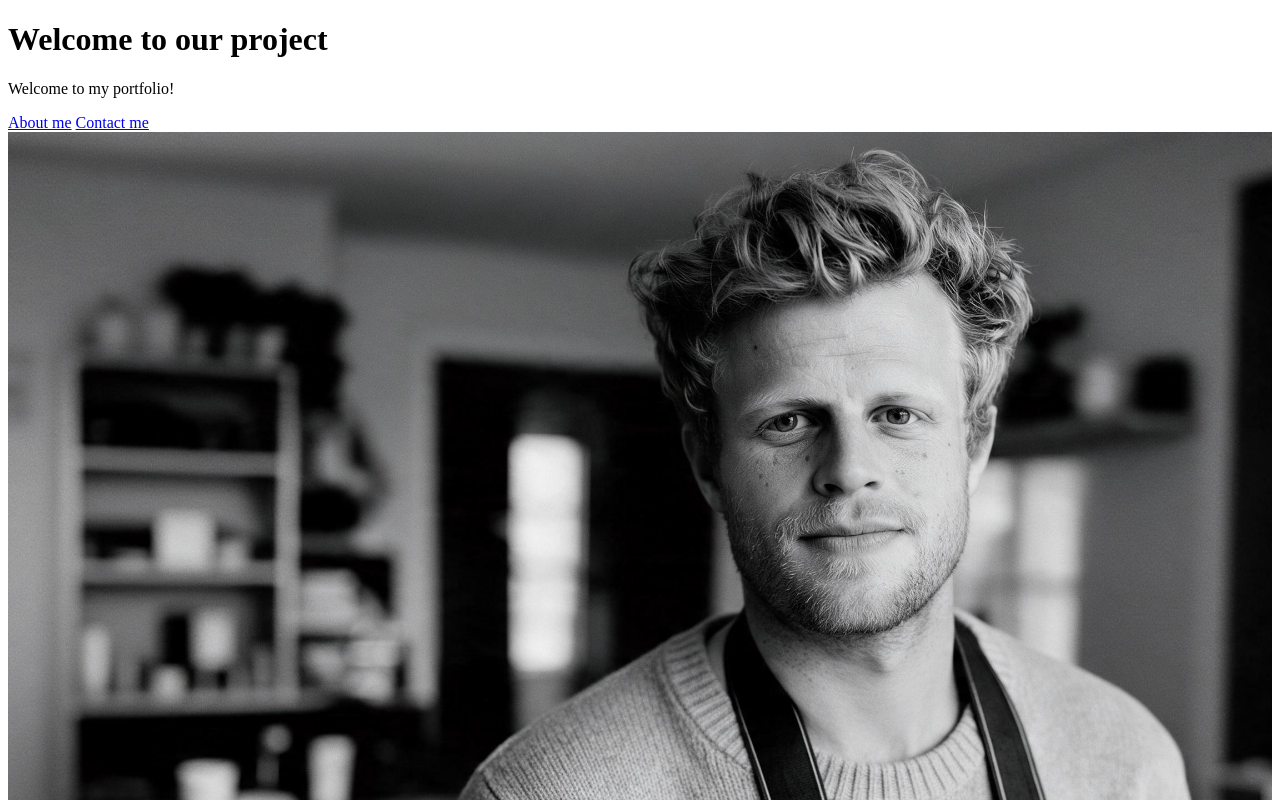
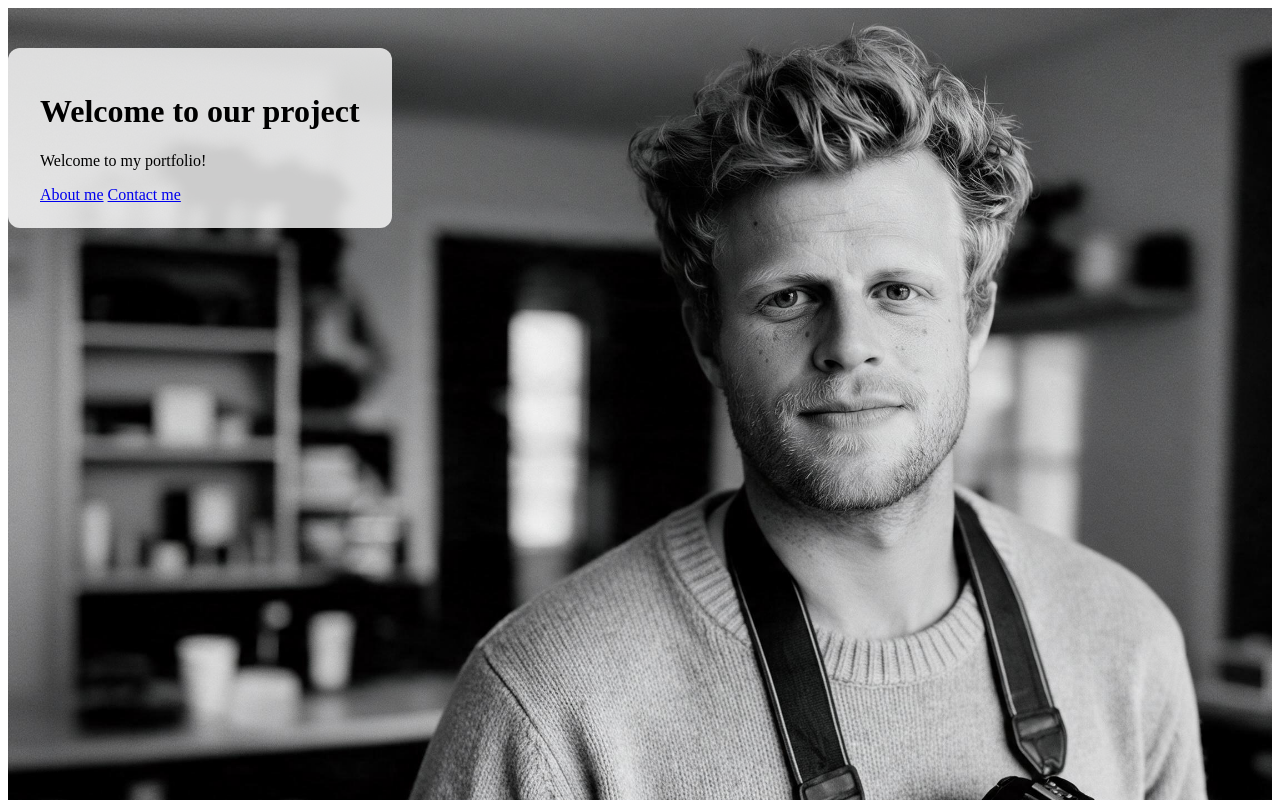
Before and after one commit to issa433/group-project-portfolio, a SvelteKit app: page / in a window 1280 px wide. Shown: the top 800 px of the page. Built offline with nearby package versions, Linux system fonts and the light colour scheme.

Commit message:
text in box

```diff
--- a/src/routes/+page.svelte
+++ b/src/routes/+page.svelte
@@ -25,4 +25,17 @@ img {
     object-fit: cover;
     display: block;
 }
+main {
+    position: relative;
+}
+.page {
+    position: absolute;
+    top: 40px;
+    left 40px;
+    z-index: 0;
+    background-color: rgba(255, 255, 255, 0.8);
+    padding: 24px 32px;
+    border-radius: 12px;
+    max-width: 400px;
+}
 </style>
```
